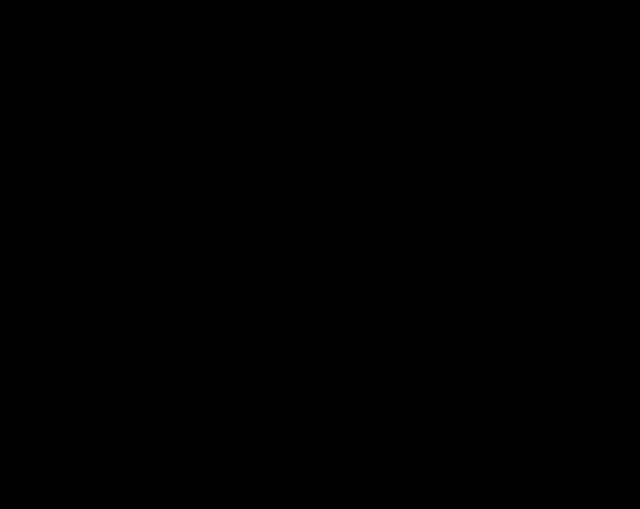
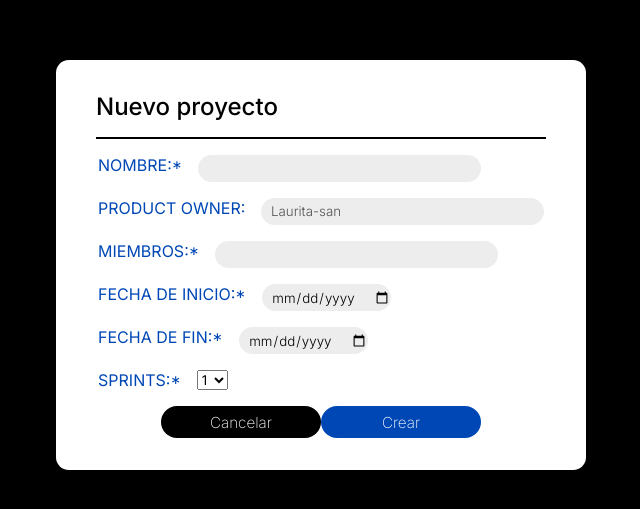
Before and after one commit to lalvarezz/Keisoline-0.1v, a React (Create React App) app: page /projectform in a window 1280 px wide. Before the commit this address had no page. Shown: the part 135-644 px from the top of the page, without its empty margins (319-959 px from the left). Built offline with nearby package versions, Linux system fonts and the light colour scheme.

Commit message:
Avances del miércoles 1 de marzo

```diff
--- a/src/App.js
+++ b/src/App.js
@@ -7,6 +7,8 @@ import PsswChange from './components/Register/PsswChange'
 import Main from './components/Main/Main'
 import { useContext } from 'react';
 import { UserContext } from './context/userContext';
+
+import ProjectForm from './components/Project/ProjectForm'
 
 function App() {
   const {user} = useContext(UserContext);
@@ -30,6 +32,8 @@ function App() {
               <Route path="/psswcrequest" element={<PsswCRequest/>} />
               <Route path="/psswchange" element={<PsswChange/>} />
 
+              <Route path="/projectform" element={<ProjectForm/>} />
+
             </>
           </Routes>
         </BrowserRouter>
--- a/src/UI/Button/Button.css
+++ b/src/UI/Button/Button.css
@@ -5,7 +5,7 @@
     border-radius: 1.6rem;
     font-size: 0.95rem;
     font-weight: 200;
-    height: 2.4rem;
+    height: 2rem;
     width: 10rem;
     align-self: center;
 }
--- a/src/UI/Button/Button.js
+++ b/src/UI/Button/Button.js
@@ -7,11 +7,9 @@ function Button({onClick, value, color}) {
 
     return (
         <>
-            <div className="button-component">
-                <button className="boton" onClick={onClick} style={bStyle}>
-                    {value}
-                </button>
-            </div>
+            <button className="boton" onClick={onClick} style={bStyle}>
+                {value}
+            </button>
         </>
     );
 }
--- a/src/components/Login/Login.css
+++ b/src/components/Login/Login.css
@@ -46,6 +46,10 @@
     text-decoration: none;
 }
 
+form a {
+    margin-top: 0.8rem;
+}
+
 .boton-azul:hover, .boton-negro:hover, a:hover{
     cursor: pointer;
 }
@@ -70,7 +74,7 @@
 }
 
 .login-component hr {
-    border: 0.05rem solid black;
+    border: 0.04rem solid black;
     width: 17rem;
     margin-top: 1rem;
     margin-bottom: 1rem;
--- a/src/components/Login/Login.js
+++ b/src/components/Login/Login.js
@@ -42,10 +42,6 @@ function Login(){
         setMsg(data.message);
     }
 
-    const [setButtonValue] = useState('Click me!');
-    const handleClick = () => {
-        setButtonValue('Button clicked!'); };
-
     return(
         <>
         <div className="login-component">
@@ -67,12 +63,14 @@ function Login(){
                     </div>
                     {!formIsValid  && <div className="err-msg">{msg}</div>}
                     {redirect ? redirect :  <Button disabled={isLoading} type="submit" value="Iniciar sesión" color ="#0047b6"/>}
-                    <Link to="#">Recuperar contraseña</Link>
+                    <Link to="/psswcrequest">Recuperar contraseña</Link>
                 </form>
 
                 <div className="rlinea"> <hr/> </div>
 
-                <Button onClick={handleClick} value="Registrarse" color ="black"/>
+                <Link to="/register">
+                    <Button value="Registrarse" color ="black"/>
+                </Link>
 
             </div>
 
--- /dev/null
+++ b/src/components/Project/Project.css
@@ -0,0 +1,65 @@
+.projectform-component {
+    display: flex;
+    flex-direction: column;
+    justify-content: center;
+    height: 100vh;
+}
+.container-projectform {
+    background-color: white;
+    border-radius: 0.8rem;
+    display: flex;
+    flex-direction: column;
+    align-self: center;
+    padding-top: 2rem;
+    padding-left: 2.5rem;
+    padding-right: 2.5rem;
+    padding-bottom: 2rem;
+}
+
+.container-projectform h1 {
+	font-size: 1.5rem;
+	font-weight: 500;
+}
+
+.container-projectform h2 {
+    color: #0047b6;
+	font-size: 1rem;
+	font-weight: 400;
+    margin-right: 1rem;
+}
+
+.container-projectform hr {
+    border: 0.03rem solid black;
+    width: 28rem;
+    margin-top: 1rem;
+    margin-bottom: 1rem;
+}
+
+#projectform {
+    display: flex;
+    flex-direction: column;
+}
+
+.container-projectform input[type=text], .container-projectform input[type=date] {
+    font-weight: 300;
+    border-radius: 1.2rem;
+    background-color: #EDEDED;
+    border: none;
+    height: 1.7rem;
+    padding-left: 0.6rem;
+}
+
+.container-projectform ul {
+    align-self: center;
+}
+
+.container-projectform li {
+    display: flex;
+    flex-direction: row;
+    margin-bottom: 1rem;
+}
+
+.projectf-buttons {
+    display: flex;
+    align-self: center;
+}
--- /dev/null
+++ b/src/components/Project/ProjectForm.js
@@ -0,0 +1,53 @@
+import './Project.css';
+import Button from '../../UI/Button/Button';
+
+function ProjectForm() {
+    return(
+        <>
+        <div className="projectform-component">
+            <main className="container-projectform">
+                <h1>Nuevo proyecto</h1>
+                <div className="rlinea"> <hr/> </div>
+                <form id="projectform">
+                <ul>
+                    <li>
+                        <h2>NOMBRE:* </h2>
+                        <input type="text" name="nomProyecto" size="30" maxLength="30"/>
+                    </li>
+                    <li>
+                        <h2>PRODUCT OWNER: </h2>
+                        <input type="text" value="Laurita-san"name="nombrePO" size="30" maxLength="30" disabled/>
+                    </li>
+                    <li>
+                        <h2>MIEMBROS:* </h2>
+                        <input type="text" name="membranas" size="30" maxLength="30"/>
+                    </li>
+                    <li>
+                        <h2>FECHA DE INICIO:* </h2>
+                        <input type="date" name="fechaInicio"/>
+                    </li>
+                    <li>
+                        <h2>FECHA DE FIN:* </h2>
+                        <input type="date" name="fechaFin"/>
+                    </li>
+                    <li>
+                        <h2>SPRINTS:* </h2>
+                        <select name="sprints">
+                            <option value="1" defaultValue>1</option>
+                            <option value="2">2</option>
+                            <option value="3">3</option>
+                        </select>
+                    </li>
+                </ul>
+                <div className="projectf-buttons">
+                    <Button value="Cancelar" color ="black"/>
+                    <Button value="Crear" color ="#0047b6"/>
+                </div>
+                </form>
+            </main>
+        </div>
+        </>
+        );
+}
+
+export default ProjectForm;
--- a/src/components/Register/PsswCRequest.js
+++ b/src/components/Register/PsswCRequest.js
@@ -1,4 +1,6 @@
 import './Register.css';
+import Button from '../../UI/Button/Button';
+import { Link } from "react-router-dom";
 
 function PsswCRequest(){
     return(
@@ -17,16 +19,17 @@ function PsswCRequest(){
                             <input type="text" name="correinst" id="correinst" size="35" maxLength="50"/>
                         </li>
                     </ul>
-
-                    <button className="button2">Recuperar</button>
+                    <Button value="Recuperar" color ="black"/>
                 </form>
 
+                <Link to="/login">
                     <button className="bregresar">
                         <svg xmlns="http://www.w3.org/2000/svg" className="icon icon-tabler icon-tabler-arrow-back" width="52" height="52" viewBox="0 0 24 24" strokeWidth="2" stroke="#ffffff" fill="none" strokeLinecap="round" strokeLinejoin="round">
                             <path stroke="none" d="M0 0h24v24H0z" fill="none"/>
                             <path d="M9 11l-4 4l4 4m-4 -4h11a4 4 0 0 0 0 -8h-1" />
                         </svg>
                     </button>
+                </Link>
             </main>
 
             <footer>
--- a/src/components/Register/PsswChange.js
+++ b/src/components/Register/PsswChange.js
@@ -1,4 +1,5 @@
 import './Register.css';
+import Button from '../../UI/Button/Button';
 
 function PsswChange(){
     return(
@@ -24,7 +25,7 @@ function PsswChange(){
                         </li>
                     </ul>
 
-                    <button class="button1">Confirmar</button>
+                    <Button value="Confirmar" color ="#0047b6"/>
                 </form>
             </main>
 
--- a/src/components/Register/Register.js
+++ b/src/components/Register/Register.js
@@ -1,6 +1,8 @@
 import { useContext, useState } from 'react';
 import { UserContext } from '../../context/userContext';
 import './Register.css';
+import Button from '../../UI/Button/Button';
+import { Link } from "react-router-dom";
 
 const Register = () =>{
     const {registerUser, isLoading} = useContext(UserContext);
@@ -91,15 +93,17 @@ const Register = () =>{
                     {formIsValid && <div className="success-msg">{msg}</div>}
                     {!formIsValid && <div className="error-msg">{msg}</div>}
 
-                    <button className="button1">Continuar</button>
+                    <Button value="Continuar" color ="#0047b6"/>
                 </form>
 
+                <Link to="/login">
                     <button className="bregresar">
                         <svg xmlns="http://www.w3.org/2000/svg" className="icon icon-tabler icon-tabler-arrow-back" width="52" height="52" viewBox="0 0 24 24" strokeWidth="2" stroke="#ffffff" fill="none" strokeLinecap="round" strokeLinejoin="round">
                             <path stroke="none" d="M0 0h24v24H0z" fill="none"/>
                             <path d="M9 11l-4 4l4 4m-4 -4h11a4 4 0 0 0 0 -8h-1" />
                         </svg>
                     </button>
+                </Link>
             </main>
 
             <footer>
```
Lines whose indentation alone changed are shown as unchanged.
